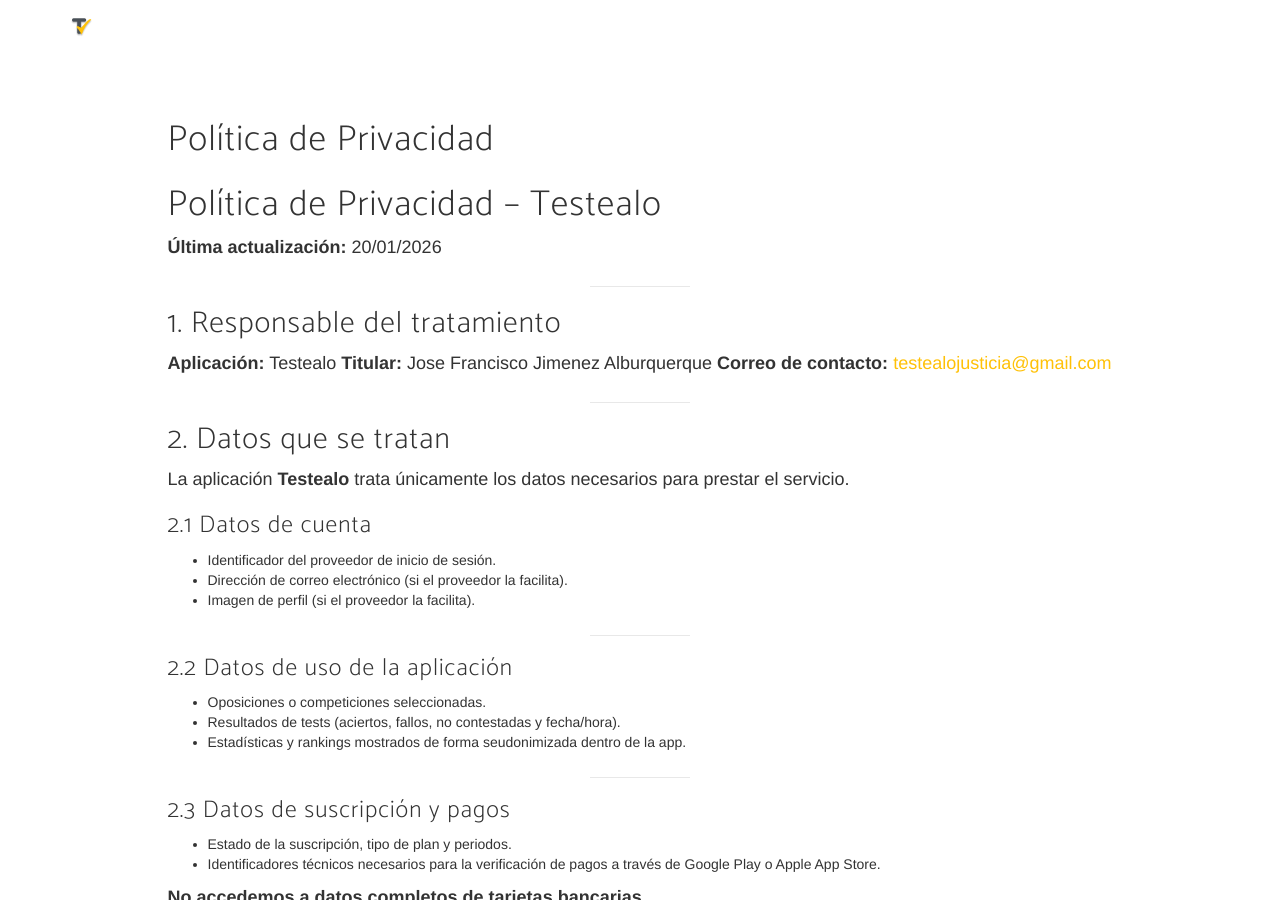
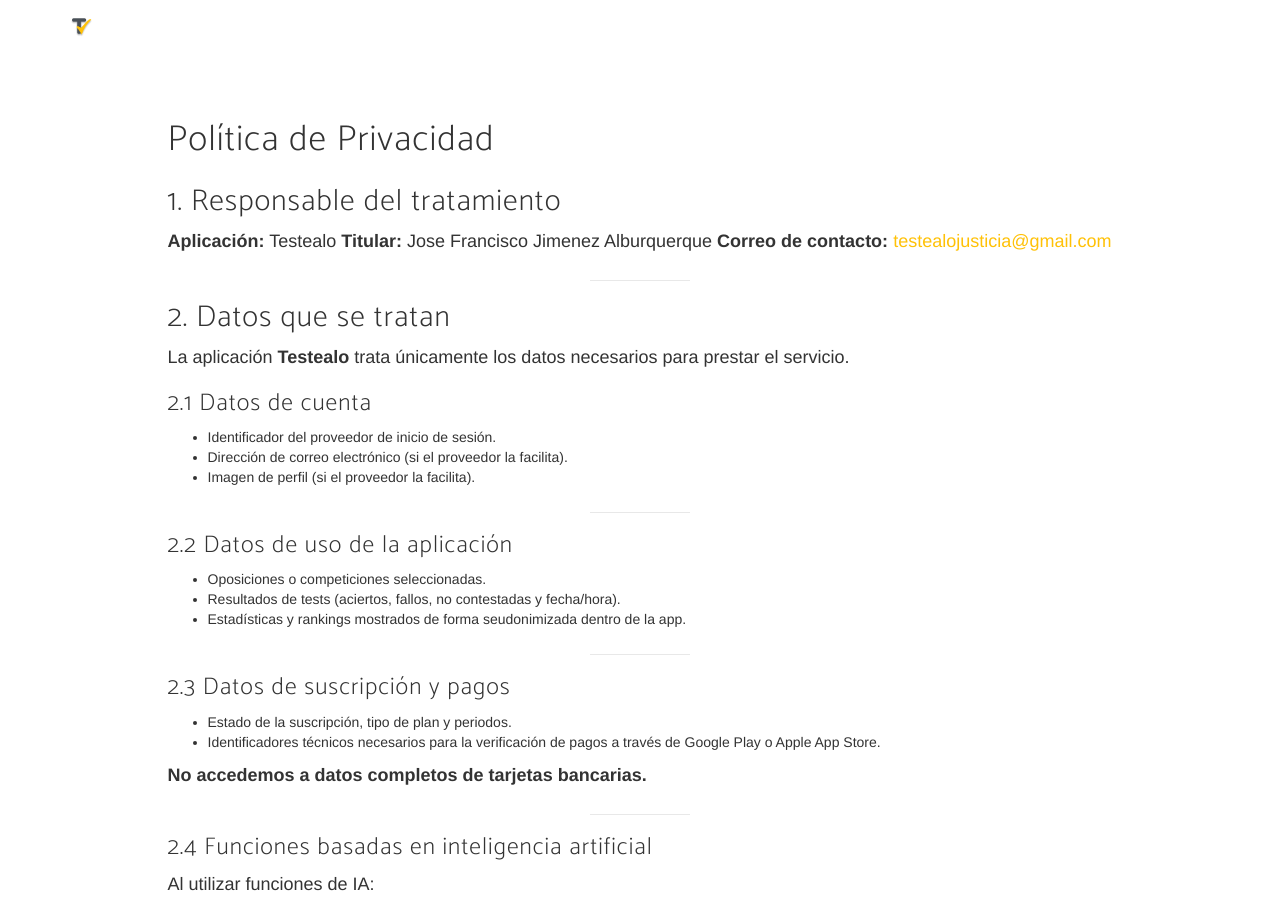
Before and after one commit to jfjalburquerque/testealo.github.io, a Jekyll site: the page built from politica-de-privacidad.md, in a window 1280 px wide and 900 px high. Built offline with Jekyll 4.4.1, drawn with Linux system fonts in a browser that asks for light colours; some web fonts are replaced.

Commit message:
fix termsf

```diff
--- a/politica-de-privacidad.md
+++ b/politica-de-privacidad.md
@@ -2,12 +2,6 @@
 title: Política de Privacidad
 permalink: /politica-de-privacidad/
 layout: page
----
-
-# Política de Privacidad – Testealo
-
-**Última actualización:** 20/01/2026
-
 ---
 
 ## 1. Responsable del tratamiento
```
Also changed, not shown: terminos-y-condiciones.md (+0 -6 lines).
